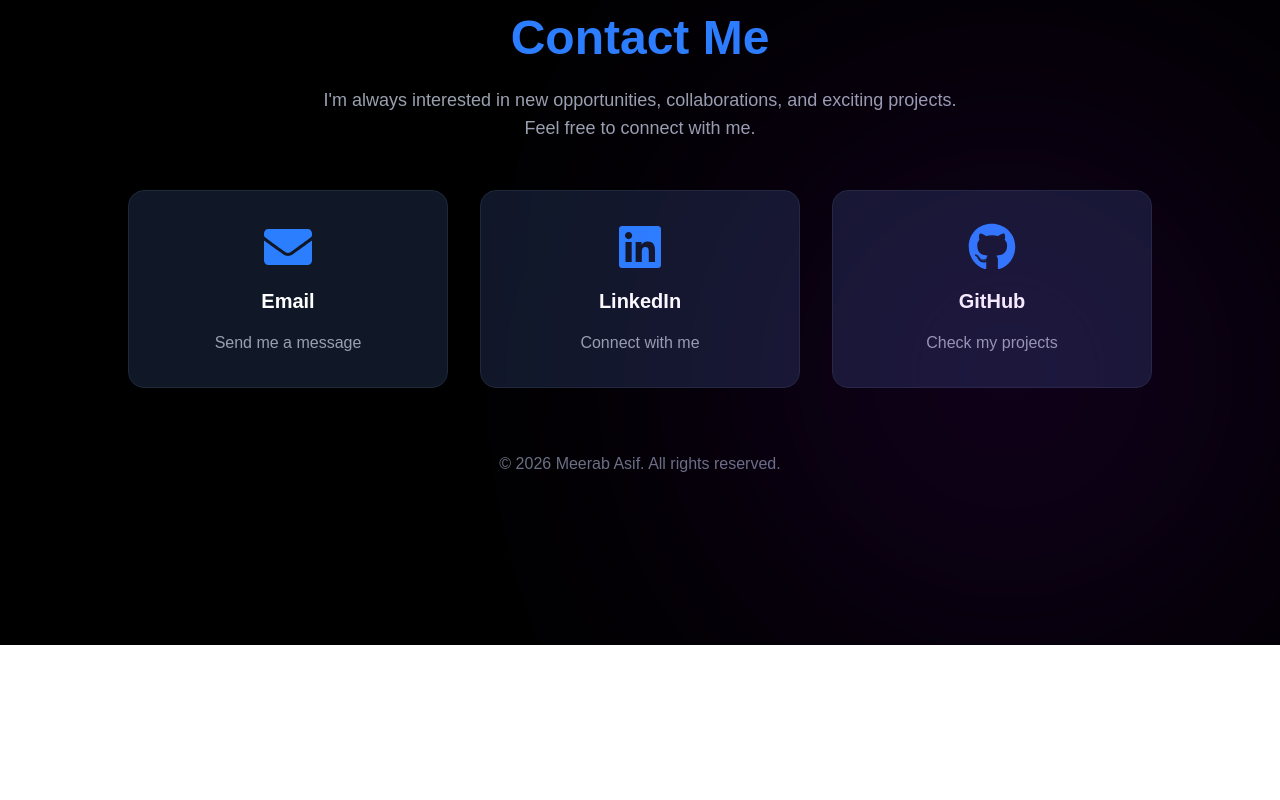
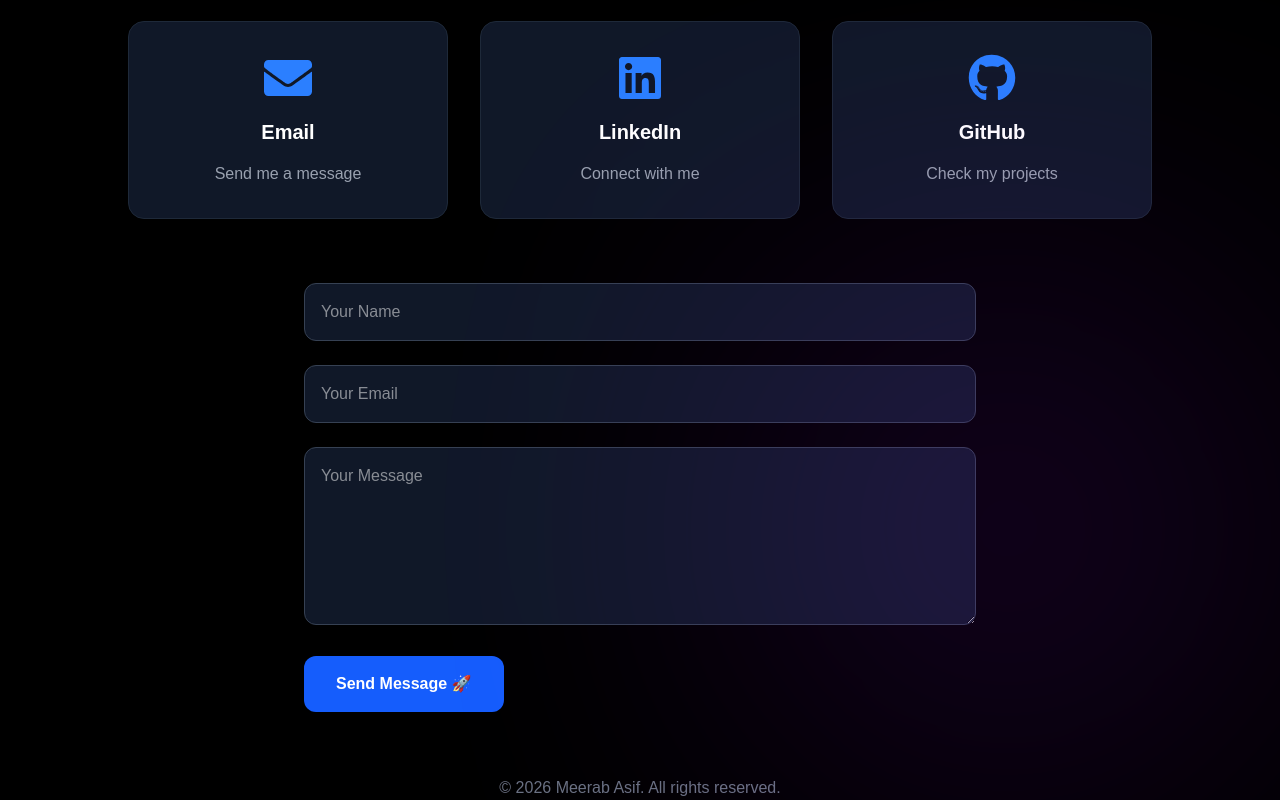
Before and after one commit to fa-2023-bscs-501-design/meerab-portfolio, a Next.js app: page / in a window 1280 px wide. Shown: the part 2993-3793 px from the top of the page. Before the commit the page ends 3638 px from the top, so only its background shows below. Built offline with nearby package versions, Linux system fonts and the light colour scheme.

Commit message:
Add working contact form

```diff
--- a/components/Contact.tsx
+++ b/components/Contact.tsx
@@ -88,6 +88,43 @@ export default function Contact() {
 
       </div>
 
+      <form
+  action="https://formspree.io/f/moeaqbnb"
+  method="POST"
+  className="w-full max-w-2xl mt-16 space-y-6"
+>
+  <input
+    type="text"
+    name="name"
+    placeholder="Your Name"
+    required
+    className="w-full p-4 rounded-xl bg-gray-900 border border-gray-700 focus:border-blue-500 outline-none"
+  />
+
+  <input
+    type="email"
+    name="email"
+    placeholder="Your Email"
+    required
+    className="w-full p-4 rounded-xl bg-gray-900 border border-gray-700 focus:border-blue-500 outline-none"
+  />
+
+  <textarea
+    name="message"
+    placeholder="Your Message"
+    rows={6}
+    required
+    className="w-full p-4 rounded-xl bg-gray-900 border border-gray-700 focus:border-blue-500 outline-none"
+  />
+
+  <button
+    type="submit"
+    className="bg-blue-600 hover:bg-blue-700 transition px-8 py-4 rounded-xl font-semibold"
+  >
+    Send Message 🚀
+  </button>
+</form>
+
 
       <p className="text-gray-500 mt-16">
         © 2026 Meerab Asif. All rights reserved.
```
